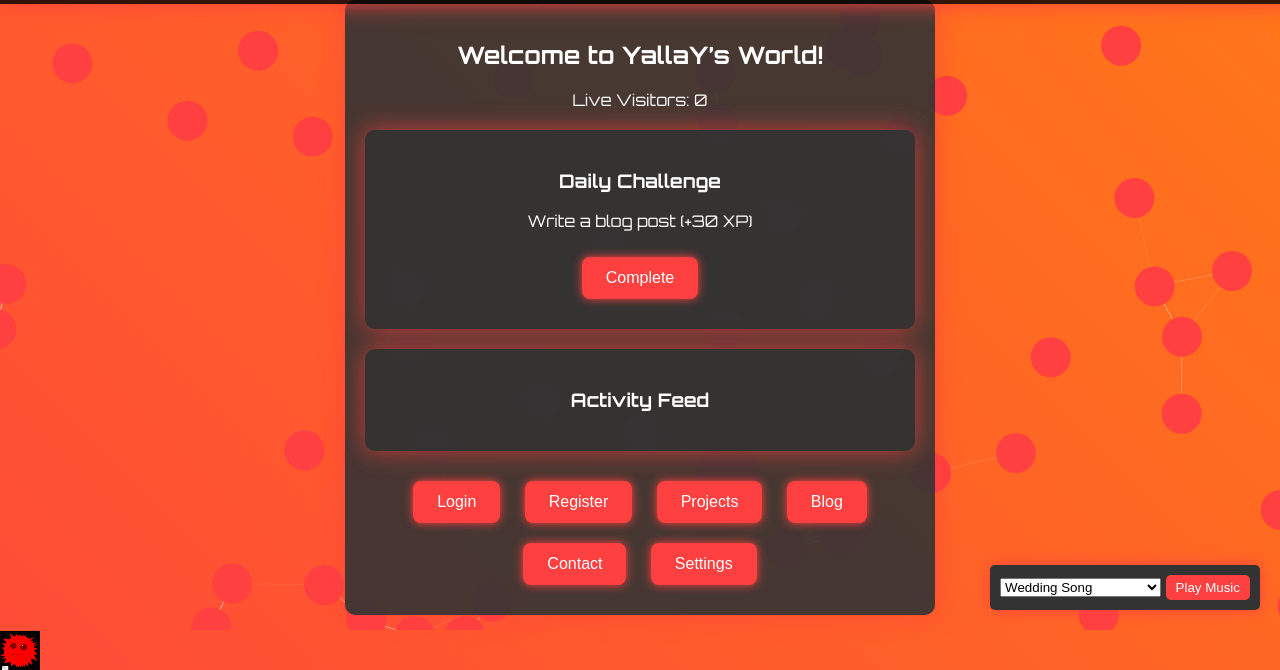
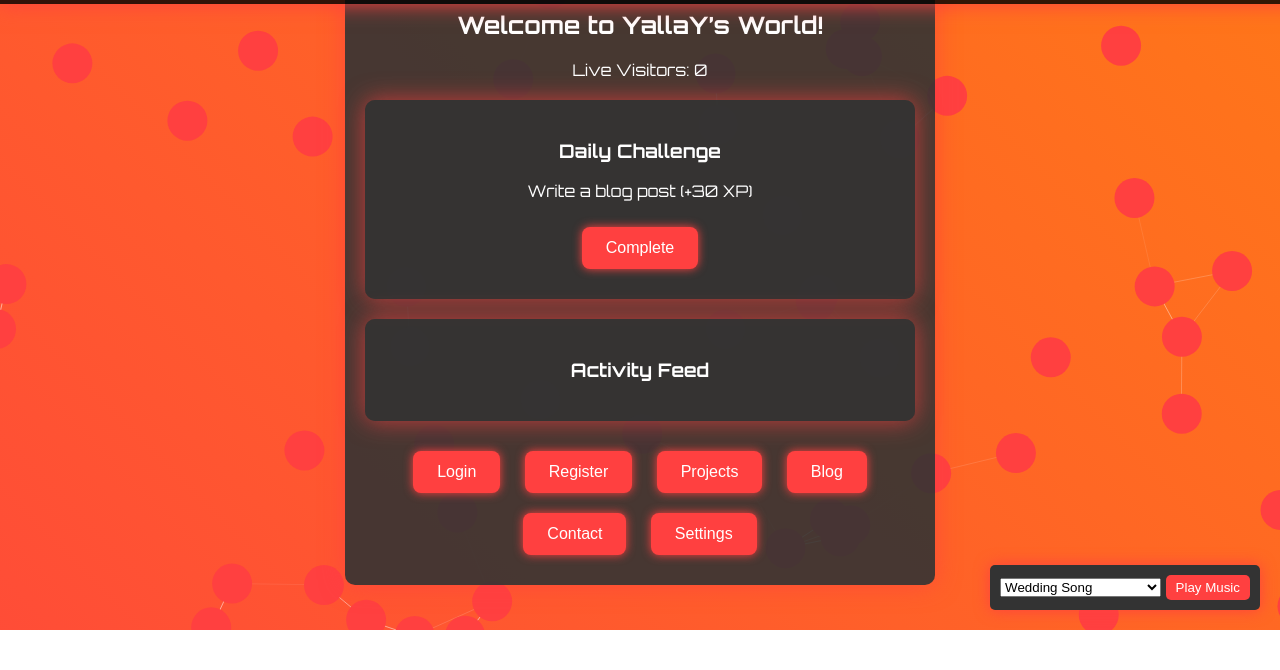
Before and after one commit to HalalDevsYT/YallaY, a plain HTML site: page index.html in a window 1280 px wide. Shown: the part 170-840 px from the top of the page. After the commit the page ends 800 px from the top, so only its background shows below. Drawn offline with nearby package versions, Linux system fonts and the light colour scheme.

Commit message:
Version 1.1.2

```diff
--- a/index.html
+++ b/index.html
@@ -284,14 +284,14 @@
             100% { opacity: 0; transform: translate(-50%, -40%); display: none; }
         }
         main {
-            padding-top: 150px; /* Fixed header space */
-            min-height: calc(100vh - 150px); /* Ensure content fills viewport */
+            padding-top: 120px; /* Adjusted for header */
+            min-height: calc(100vh - 120px); /* Ensure content fills viewport */
         }
         @media (max-width: 600px) {
             header { flex-wrap: wrap; padding: 10px; }
             header img { height: 60px; }
             .search-bar { width: 100%; margin-top: 10px; }
-            main { padding-top: 120px; min-height: calc(100vh - 120px); }
+            main { padding-top: 100px; min-height: calc(100vh - 100px); }
         }
     </style>
     <link href="https://fonts.googleapis.com/css2?family=Orbitron:wght@400;700&display=swap" rel="stylesheet">
@@ -593,53 +593,72 @@
             if (localStorage.getItem('rememberedUsername')) {
                 document.getElementById("auth-username").value = localStorage.getItem('rememberedUsername');
             }
-            showPage('home'); // Ensure home loads by default
+            showPage('home'); // Start on home page
         };
 
         function showPage(pageId) {
-            // Select all sections and containers within main
-            const sections = document.querySelectorAll('#content > *');
-            sections.forEach(section => {
-                section.classList.add('hidden');
+            console.log(`Attempting to show page: ${pageId}`);
+
+            // Get all top-level elements in main
+            const pages = document.querySelectorAll('#content > *');
+            console.log(`Found ${pages.length} pages:`, Array.from(pages).map(p => p.id));
+
+            // Hide all pages
+            pages.forEach(page => {
+                page.classList.add('hidden');
+                console.log(`Hid page: ${page.id}`);
             });
 
-            // Show the requested page
+            // Show the target page
             const targetPage = document.getElementById(pageId);
             if (targetPage) {
                 targetPage.classList.remove('hidden');
+                console.log(`Showed page: ${pageId}`);
             } else {
-                console.error(`Page with ID "${pageId}" not found!`);
-                showPage('home'); // Fallback to home if page not found
+                console.error(`Page "${pageId}" not found, reverting to home`);
+                document.getElementById('home').classList.remove('hidden');
                 return;
             }
 
-            // Additional visibility logic
+            // Additional visibility for home-specific sections
             if (isLoggedIn && pageId === 'home') {
-                document.getElementById('leaderboard').classList.remove('hidden');
-                document.getElementById('chat').classList.remove('hidden');
-                document.getElementById('updates').classList.remove('hidden');
+                ['leaderboard', 'chat', 'updates'].forEach(id => {
+                    const el = document.getElementById(id);
+                    if (el) {
+                        el.classList.remove('hidden');
+                        console.log(`Showed additional section: ${id}`);
+                    }
+                });
             } else {
-                document.getElementById('leaderboard').classList.add('hidden');
-                document.getElementById('chat').classList.add('hidden');
-                document.getElementById('updates').classList.add('hidden');
-            }
-
-            // Remove welcome message if present
+                ['leaderboard', 'chat', 'updates'].forEach(id => {
+                    const el = document.getElementById(id);
+                    if (el) {
+                        el.classList.add('hidden');
+                        console.log(`Hid additional section: ${id}`);
+                    }
+                });
+            }
+
+            // Clean up welcome message
             const welcomeMessage = document.getElementById("welcome-message");
-            if (welcomeMessage) welcomeMessage.remove();
-
-            // Update UI elements
+            if (welcomeMessage) {
+                welcomeMessage.remove();
+                console.log("Removed welcome message");
+            }
+
+            // Update UI
             updateMusicButton();
-            document.body.appendChild(cursor); // Ensure cursor stays in DOM
-
-            // Load content for specific pages
+            console.log("Updated music button");
+
+            // Load page-specific content
             if (pageId === 'profile') logProfileVisitor();
             if (pageId === 'projects') loadProjects();
             if (pageId === 'blog') loadBlogPosts();
             if (pageId === 'chat') loadChatMessages();
 
-            // Reset scroll position
+            // Reset scroll
             window.scrollTo(0, 0);
+            console.log("Scroll reset to top");
         }
 
         let isLoginMode = true;
```
